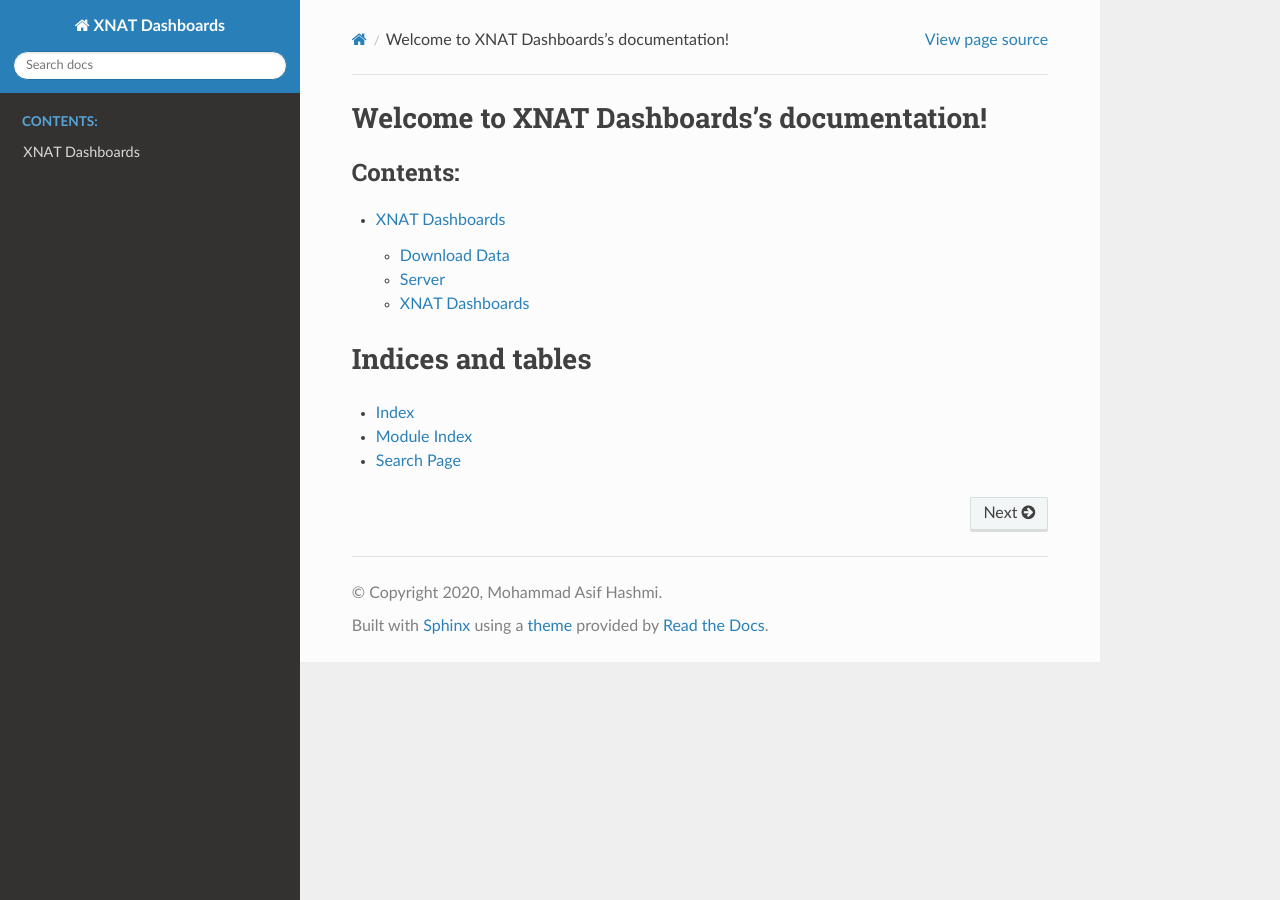
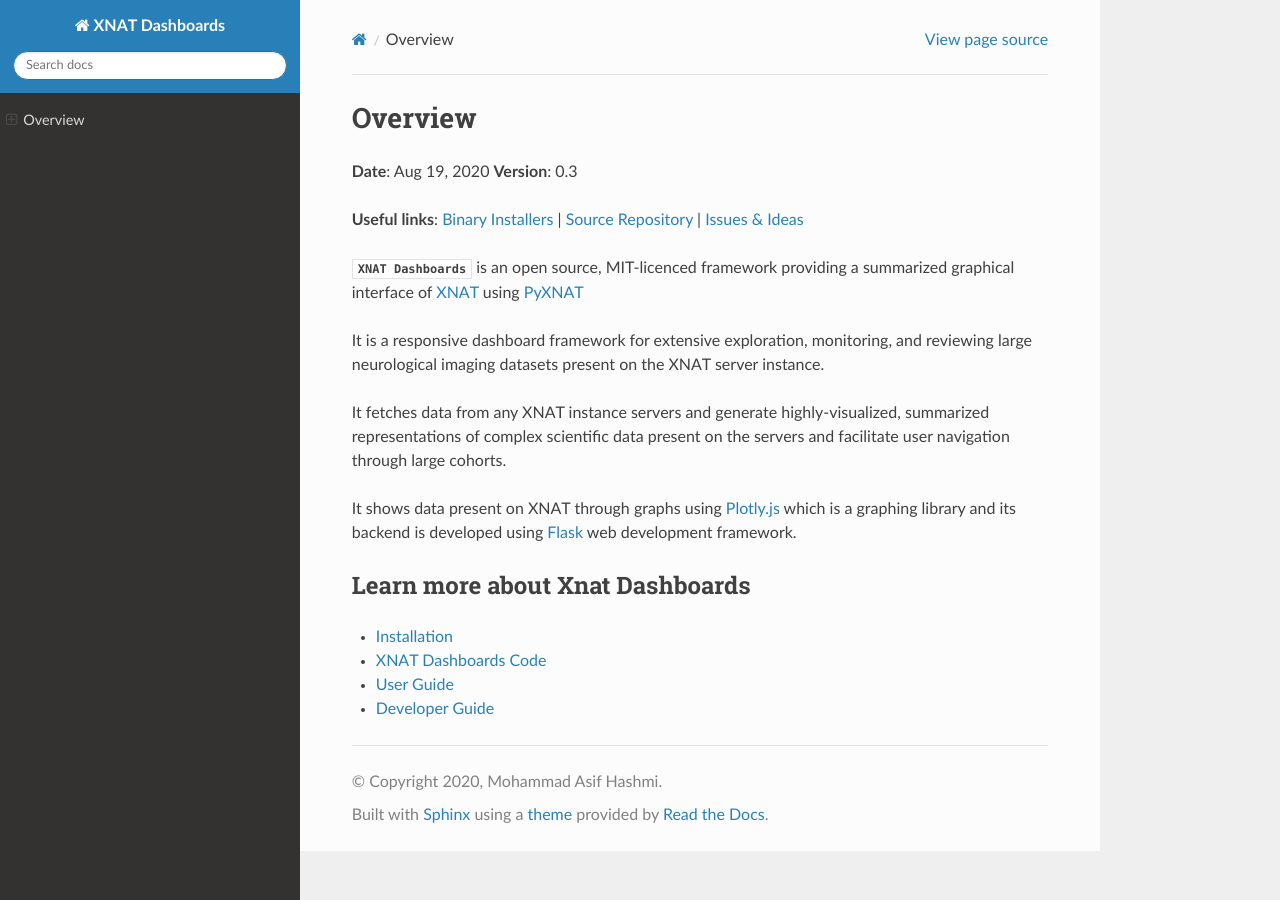
Before and after one commit to XNAT-Dashboards/XNAT-Dashboards, a Sphinx documentation site: the page built from docs/index.rst, in a window 1280 px wide. Built offline with Sphinx 7.4.7 and the Read the Docs theme 2.0.0, drawn with Linux system fonts in a browser that asks for light colours.

Commit message:
Docstring addition and rst code updates

```diff
--- /dev/null
+++ b/docs/developer_guide.rst
@@ -0,0 +1,2 @@
+Developer Guide
+===============
--- a/docs/index.rst
+++ b/docs/index.rst
@@ -3,18 +3,37 @@
    You can adapt this file completely to your liking, but it should at least
    contain the root `toctree` directive.
 
-Welcome to XNAT Dashboards's documentation!
+Overview
 ===========================================
 
-.. toctree::
-   :maxdepth: 2
-   :caption: Contents:
 
-   modules
+**Date**: |today| **Version**: 0.3
 
-Indices and tables
-==================
+**Useful links**:
+`Binary Installers <https://pypi.org/project/xnat_dashboards>`__ |
+`Source Repository <https://gitlab.com/udolf47/xnat_dashboards>`__ |
+`Issues & Ideas <https://gitlab.com/Udolf47/xnat_dashboards/-/issues>`__
 
-* :ref:`genindex`
-* :ref:`modindex`
-* :ref:`search`
+:mod:`XNAT Dashboards` is an open source, MIT-licenced framework providing a summarized graphical
+interface of `XNAT <http://www.xnat.org>`_ using `PyXNAT <http://www.pyxnat.github.io>`_
+
+It is a responsive dashboard framework for
+extensive exploration, monitoring, and reviewing large neurological imaging datasets
+present on the XNAT server instance.
+
+It fetches data from any XNAT instance servers and
+generate highly-visualized, summarized representations of complex scientific data
+present on the servers and facilitate user navigation through large cohorts.
+
+It shows data present on XNAT through graphs using `Plotly.js <https://plotly.com/javascript/>`_ which is a
+graphing library and its backend is developed using `Flask <https://flask.palletsprojects.com/en/1.1.x/>`_ web
+development framework.
+
+
+Learn more about Xnat Dashboards
+--------------------------------
+
+* :doc:`installation`
+* :doc:`modules`
+* :doc:`user_guide`
+* :doc:`developer_guide`
--- a/docs/modules.rst
+++ b/docs/modules.rst
@@ -1,9 +1,8 @@
-XNAT Dashboards
-===============
+XNAT Dashboards Code
+====================
 
 .. toctree::
    :maxdepth: 4
 
-   download_data
-   server
+
    xnat_dashboards
```
Also changed, not shown: docs/download_data.rst (deleted, +0 -7 lines), docs/installation.rst (added, +40 -0 lines), docs/server.rst (deleted, +0 -7 lines), docs/user_guide.rst (added, +181 -0 lines), docs/xnat_dashboards.rst (+0 -9 lines), docs/xnat_dashboards.tests.rst (deleted, +0 -82 lines), 1 other file.
